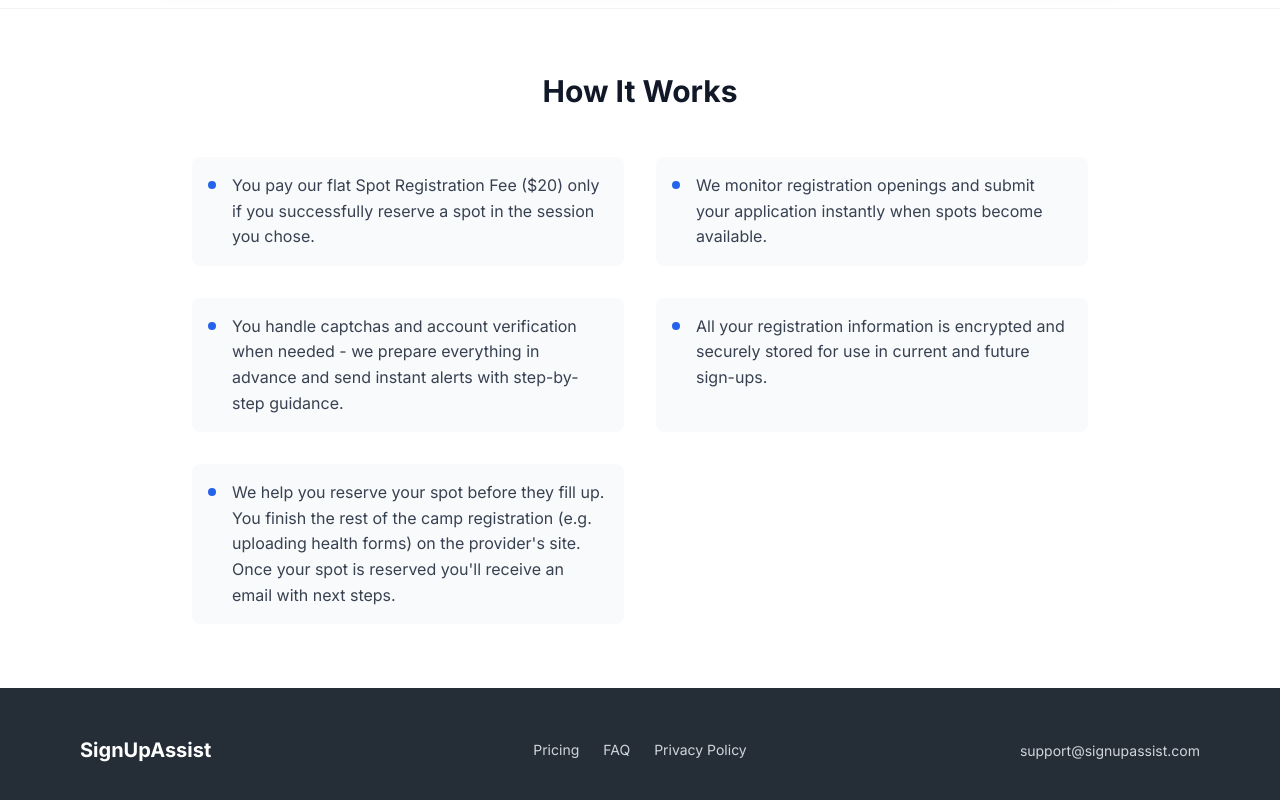
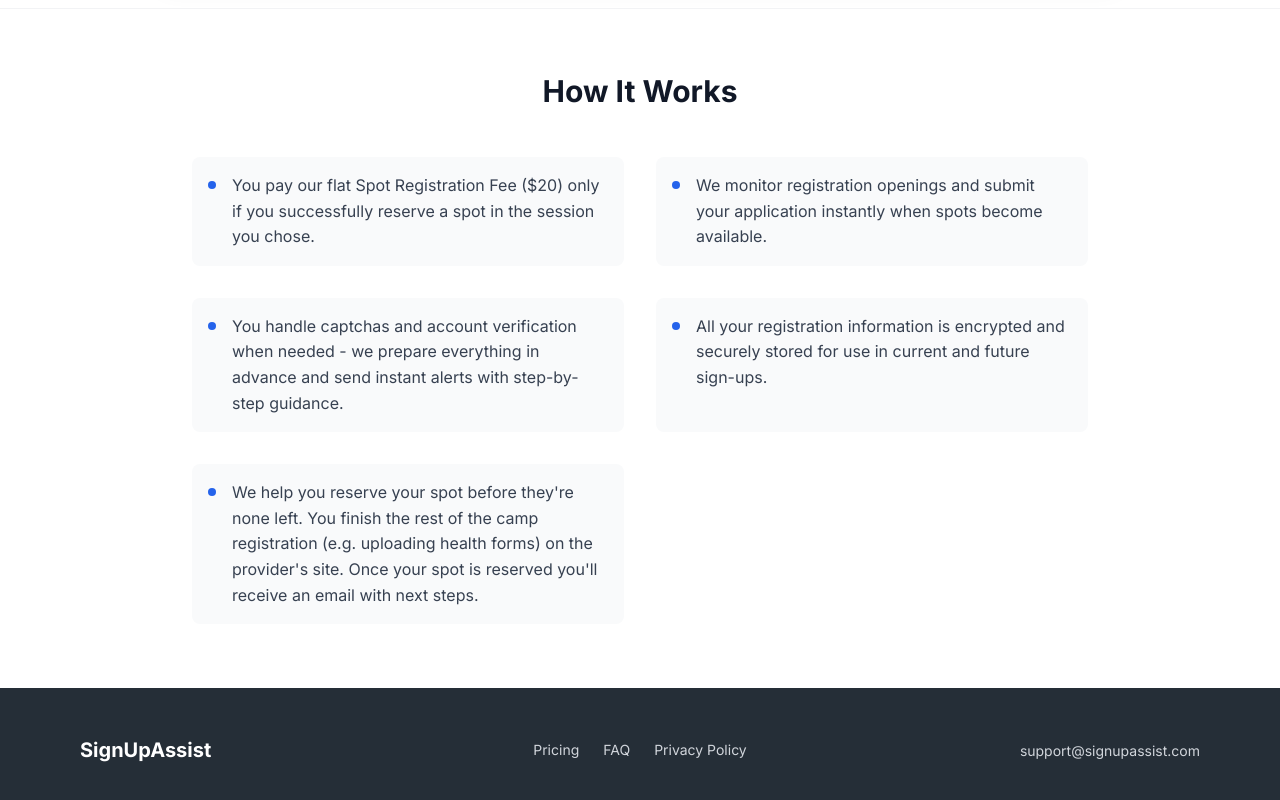
Before and after one commit to MattMessinger1/camp-guardian-angel, a React (Vite) app: page / in a window 1280 px wide. Shown: the part 976-1776 px from the top of the page. Built offline with nearby package versions, Linux system fonts and the light colour scheme.

Commit message:
Update reservation text
Update text to "We help you reserve your spot before they're none left."

```diff
--- a/src/pages/Home.tsx
+++ b/src/pages/Home.tsx
@@ -166,7 +166,7 @@ const HomePage = () => {
                 "We monitor registration openings and submit your application instantly when spots become available.",
                 "You handle captchas and account verification when needed - we prepare everything in advance and send instant alerts with step-by-step guidance.",
                 "All your registration information is encrypted and securely stored for use in current and future sign-ups.",
-                "We help you reserve your spot before they fill up. You finish the rest of the camp registration (e.g. uploading health forms) on the provider's site. Once your spot is reserved you'll receive an email with next steps."
+                "We help you reserve your spot before they're none left. You finish the rest of the camp registration (e.g. uploading health forms) on the provider's site. Once your spot is reserved you'll receive an email with next steps."
               ].map((statement, index) => (
                 <div key={index} className="flex items-start space-x-4 p-4 bg-gray-50 rounded-lg">
                   <div
```
